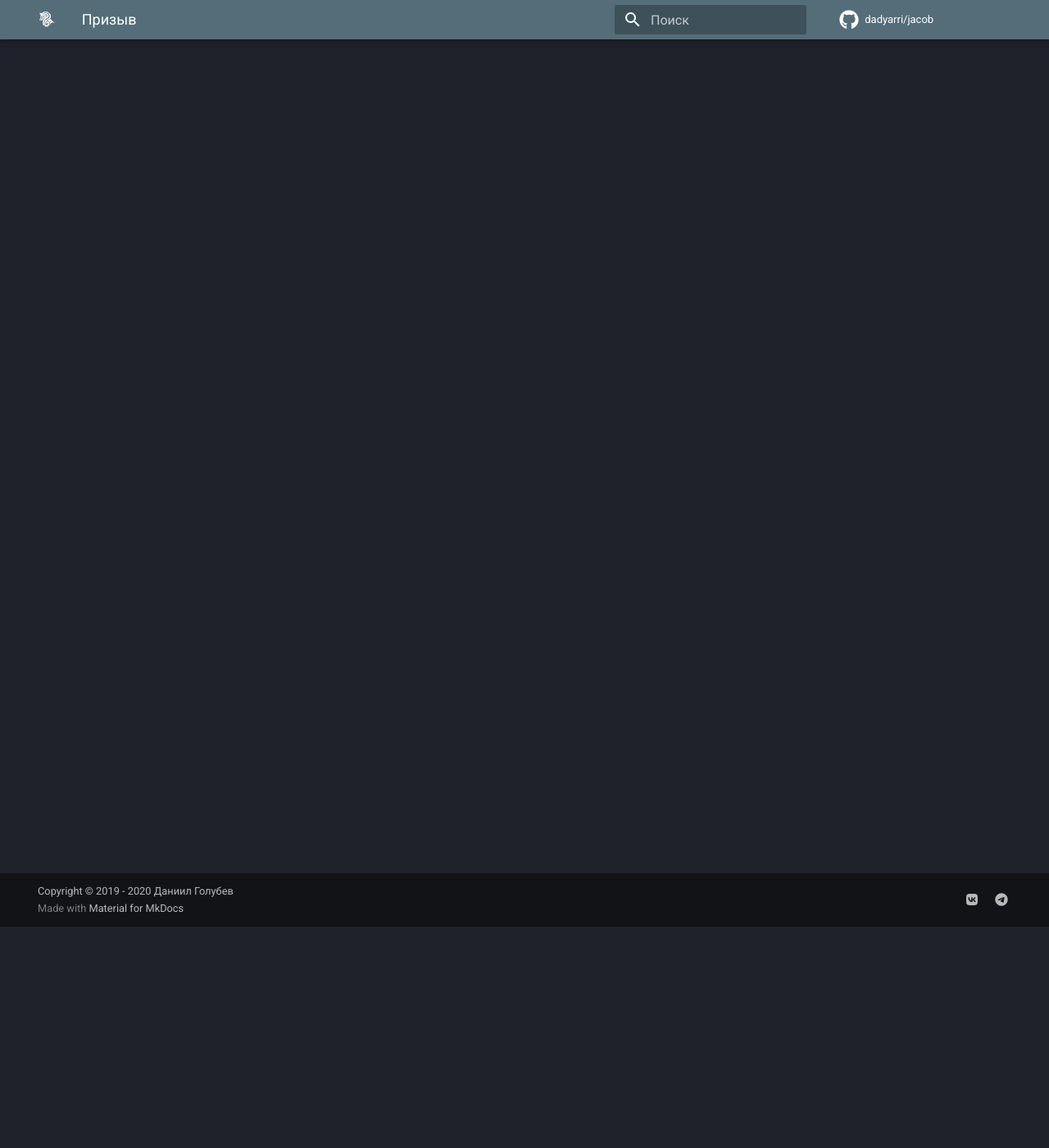
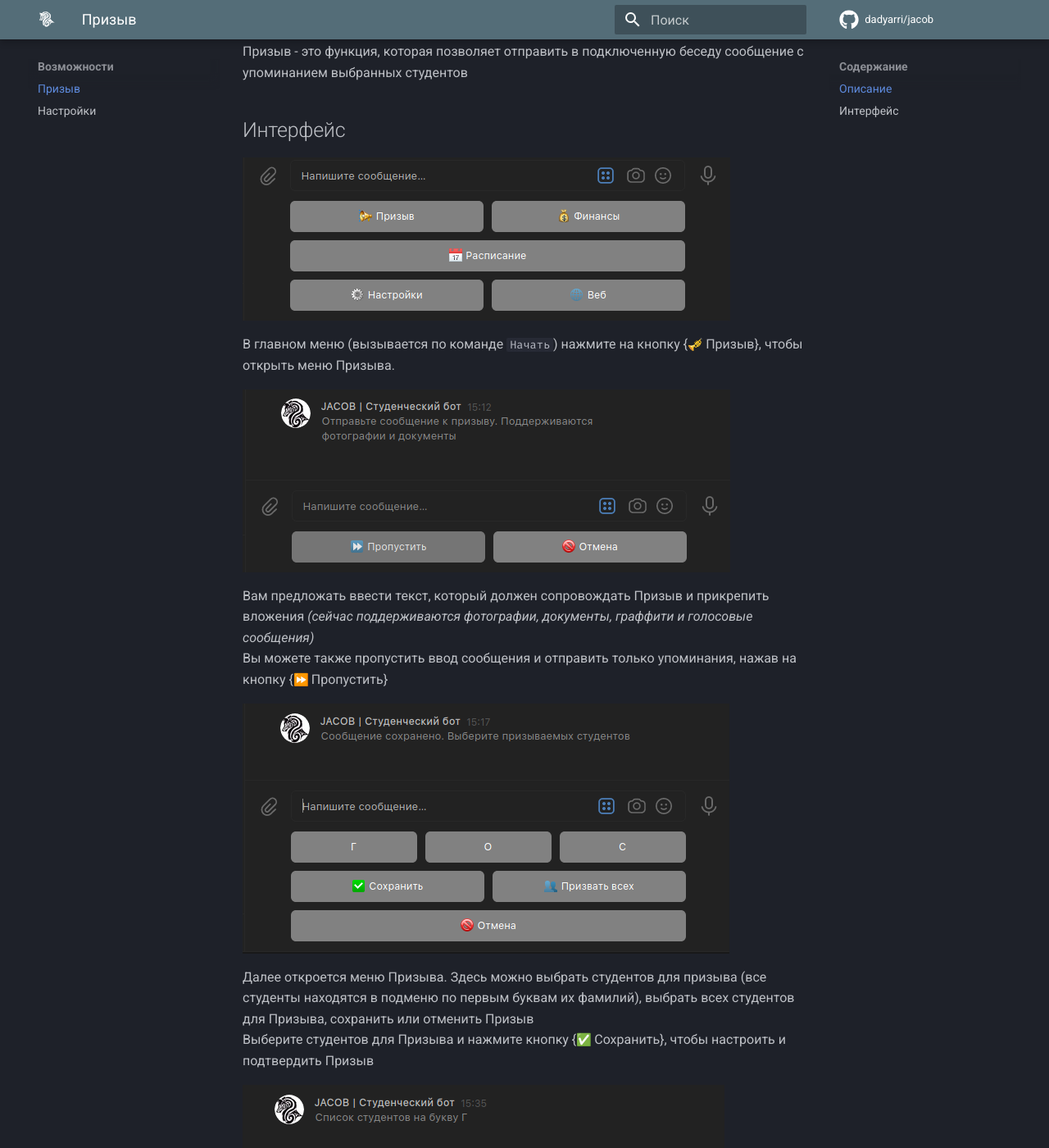
Before and after one commit to uni-jacob/jacob, an MkDocs documentation site: the page built from docs/functions/call.md, in a window 1280 px wide and 1400 px high, scrolled down 270 px. Shown: the whole window at 82% size. Built offline with MkDocs 1.6.1 and Material for MkDocs 9.7.7, drawn with Linux system fonts in a browser that asks for light colours; emoji names are drawn with the system emoji font; comment, search, counter and statistics services are not loaded; some of the changed text lies outside the part shown.

Commit message:
:pencil: Add page call.

```diff
--- a/docs/functions/call.md
+++ b/docs/functions/call.md
@@ -1 +1,38 @@
 # Призыв
+
+## Описание
+
+:material-account-cog: Нужен доступ администратора
+
+Призыв - это функция, которая позволяет отправить в подключенную беседу сообщение с упоминанием выбранных студентов
+
+## Интерфейс
+
+![Main Menu](../assets/call/1.png){: align=center}
+
+В главном меню (вызывается по команде `Начать`) нажмите на кнопку {:trumpet: Призыв}, чтобы открыть меню Призыва.
+
+![Ask for call message](../assets/call/2.png){: align=center}
+
+Вам предложать ввести текст, который должен сопровождать Призыв и прикрепить вложения *(сейчас поддерживаются фотографии, документы, граффити и голосовые сообщения)*
+Вы можете также пропустить ввод сообщения и отправить только упоминания, нажав на кнопку {:fast_forward: Пропустить}
+
+![Call menu](../assets/call/3.png){: align=center}
+
+Далее откроется меню Призыва. Здесь можно выбрать студентов для призыва (все студенты находятся в подменю по первым буквам их фамилий), выбрать всех студентов для Призыва, сохранить или отменить Призыв
+Выберите студентов для Призыва и нажмите кнопку {:white_check_mark: Сохранить}, чтобы настроить и подтвердить Призыв
+
+![Submenu](../assets/call/4.png){: align=center}
+
+![Submenu](../assets/call/5.png){: align=center}
+
+Когда студент добавлен в список Призыва, возле его имени появляется галочка (:white_check_mark:)
+
+![Submenu](../assets/call/6.png){: align=center}
+
+В меню подтверждения призыва вы можете изменить настройки (чат для отправки, использование имен).
+Параметр "Использование имен" влияет на способ генерации призыва. С именами из ВК в качестве подсказок или с восклицательными знаками (!)
+
+![Submenu](../assets/call/7.png){: align=center}
+
+После нажатия на кнопку {:white_check_mark: Подтвердить} в выбранный чат отправится указанное сообщение
```
